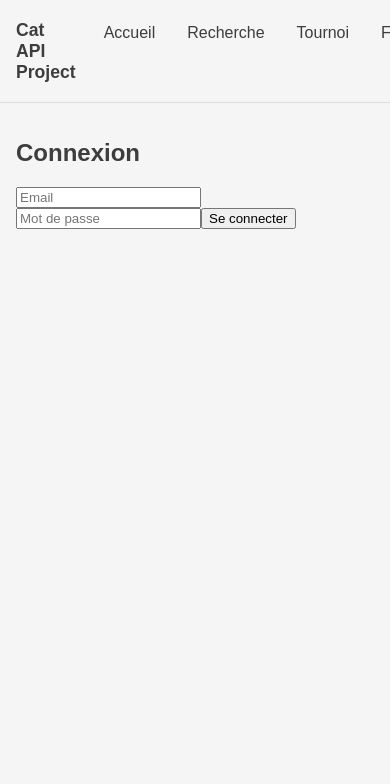
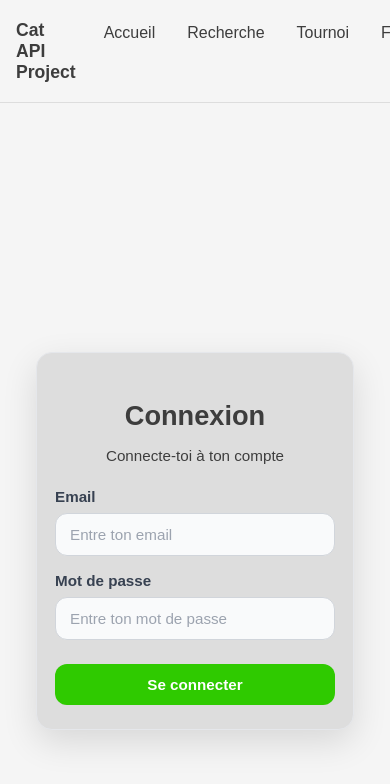
Before and after one commit to AmauSup/CatApiProject, a React (Vite) app in the folder client/: page /login in a window 390 px wide. Shown: the top 784 px of the page. Built offline with nearby package versions, Linux system fonts and the light colour scheme; no server answers.

Commit message:
style formulaire

```diff
--- /dev/null
+++ b/client/src/components/AuthForm.css
@@ -0,0 +1,122 @@
+.auth-page {
+  min-height: 100vh;
+  display: flex;
+  justify-content: center;
+  align-items: center;
+  background: var(--background-color);
+  padding: 20px;
+}
+
+.auth-card {
+  width: 100%;
+  max-width: 420px;
+  background: var( --border-color);
+  padding: 32px 28px;
+  border-radius: 20px;
+  box-shadow: 0 12px 35px rgba(0, 0, 0, 0.12);
+  border: 1px solid #e5e7eb;
+}
+
+.auth-title {
+  font-size: 2rem;
+  font-weight: 700;
+  color: var(--text-color);
+  text-align: center;
+  margin-bottom: 8px;
+}
+
+.auth-subtitle {
+  text-align: center;
+  color: var(--text-color);
+  font-size: 0.95rem;
+  margin-bottom: 24px;
+}
+
+.auth-form {
+  display: flex;
+  flex-direction: column;
+  gap: 16px;
+}
+
+.auth-group {
+  display: flex;
+  flex-direction: column;
+  gap: 8px;
+}
+
+.auth-label {
+  font-size: 0.95rem;
+  font-weight: 600;
+  color: #374151;
+}
+
+.auth-input {
+  width: 100%;
+  padding: 14px 16px;
+  border: 1px solid #d1d5db;
+  border-radius: 12px;
+  font-size: 1rem;
+  outline: none;
+  background: #f9fafb;
+  transition: all 0.25s ease;
+  box-sizing: border-box;
+}
+
+.auth-input:focus {
+  border-color: #2563eb;
+  background: #ffffff;
+  box-shadow: 0 0 0 4px rgba(37, 99, 235, 0.15);
+}
+
+.auth-input::placeholder {
+  color: #9ca3af;
+}
+
+.auth-button {
+  margin-top: 8px;
+  padding: 14px 16px;
+  border: none;
+  border-radius: 12px;
+  background: var(--primary-color);
+  color: white;
+  font-size: 1rem;
+  font-weight: 700;
+  cursor: pointer;
+  transition: transform 0.2s ease, box-shadow 0.2s ease, opacity 0.2s ease;
+}
+
+.auth-button:hover {
+  transform: translateY(-1px);
+  box-shadow: 0 10px 20px rgba(37, 99, 235, 0.25);
+}
+
+.auth-button:active {
+  transform: translateY(0);
+}
+
+.auth-error {
+  background: #fee2e2;
+  color: #b91c1c;
+  border: 1px solid #fecaca;
+  padding: 12px 14px;
+  border-radius: 10px;
+  font-size: 0.95rem;
+  margin-top: 4px;
+}
+
+@media (max-width: 480px) {
+  .auth-card {
+    padding: 24px 18px;
+    border-radius: 16px;
+  }
+
+  .auth-title {
+    font-size: 1.7rem;
+  }
+
+  .auth-input,
+  .auth-button {
+    font-size: 0.95rem;
+    padding: 12px 14px;
+  }
+}
--- a/client/src/components/LoginForm.jsx
+++ b/client/src/components/LoginForm.jsx
@@ -1,5 +1,44 @@
+// import { useContext, useState } from 'react';
+// import { AuthContext } from '../services/AuthContext';
+
+// export default function LoginForm() {
+//   const { login } = useContext(AuthContext);
+//   const [email, setEmail] = useState('');
+//   const [password, setPassword] = useState('');
+//   const [error, setError] = useState('');
+
+//   const handleSubmit = async (e) => {
+//     e.preventDefault();
+//     setError('');
+//     try {
+//       const res = await fetch('http://localhost:5000/api/auth/login', {
+//         method: 'POST',
+//         headers: { 'Content-Type': 'application/json' },
+//         body: JSON.stringify({ email, password })
+//       });
+//       const data = await res.json();
+//       if (!res.ok) throw new Error(data.message || 'Erreur');
+//       login(data.user, data.token);
+//     } catch (err) {
+//       setError(err.message);
+//     }
+//   };
+
+//   return (
+//     <form onSubmit={handleSubmit}>
+//       <h2>Connexion</h2>
+//       <input type="email" value={email} onChange={e => setEmail(e.target.value)} placeholder="Email" required />
+//       <input type="password" value={password} onChange={e => setPassword(e.target.value)} placeholder="Mot de passe" required />
+//       <button type="submit">Se connecter</button>
+//       {error && <div style={{color:'red'}}>{error}</div>}
+//     </form>
+//   );
+// }
+
+
 import { useContext, useState } from 'react';
 import { AuthContext } from '../services/AuthContext';
+import './AuthForm.css';
 
 export default function LoginForm() {
   const { login } = useContext(AuthContext);
@@ -10,14 +49,17 @@ export default function LoginForm() {
   const handleSubmit = async (e) => {
     e.preventDefault();
     setError('');
+
     try {
       const res = await fetch('http://localhost:5000/api/auth/login', {
         method: 'POST',
         headers: { 'Content-Type': 'application/json' },
-        body: JSON.stringify({ email, password })
+        body: JSON.stringify({ email, password }),
       });
+
       const data = await res.json();
-      if (!res.ok) throw new Error(data.message || 'Erreur');
+      if (!res.ok) throw new Error(data.message || 'Erreur de connexion');
+
       login(data.user, data.token);
     } catch (err) {
       setError(err.message);
@@ -25,12 +67,43 @@ export default function LoginForm() {
   };
 
   return (
-    <form onSubmit={handleSubmit}>
-      <h2>Connexion</h2>
-      <input type="email" value={email} onChange={e => setEmail(e.target.value)} placeholder="Email" required />
-      <input type="password" value={password} onChange={e => setPassword(e.target.value)} placeholder="Mot de passe" required />
-      <button type="submit">Se connecter</button>
-      {error && <div style={{color:'red'}}>{error}</div>}
-    </form>
+    <div className="auth-page">
+      <div className="auth-card">
+        <h2 className="auth-title">Connexion</h2>
+        <p className="auth-subtitle">Connecte-toi à ton compte</p>
+
+        <form onSubmit={handleSubmit} className="auth-form">
+          <div className="auth-group">
+            <label className="auth-label">Email</label>
+            <input
+              className="auth-input"
+              type="email"
+              value={email}
+              onChange={(e) => setEmail(e.target.value)}
+              placeholder="Entre ton email"
+              required
+            />
+          </div>
+
+          <div className="auth-group">
+            <label className="auth-label">Mot de passe</label>
+            <input
+              className="auth-input"
+              type="password"
+              value={password}
+              onChange={(e) => setPassword(e.target.value)}
+              placeholder="Entre ton mot de passe"
+              required
+            />
+          </div>
+
+          <button type="submit" className="auth-button">
+            Se connecter
+          </button>
+
+          {error && <div className="auth-error">{error}</div>}
+        </form>
+      </div>
+    </div>
   );
 }
--- a/client/src/components/SignupForm.jsx
+++ b/client/src/components/SignupForm.jsx
@@ -1,5 +1,46 @@
+// import { useContext, useState } from 'react';
+// import { AuthContext } from '../services/AuthContext';
+
+// export default function SignupForm() {
+//   const { login } = useContext(AuthContext);
+//   const [username, setUsername] = useState('');
+//   const [email, setEmail] = useState('');
+//   const [password, setPassword] = useState('');
+//   const [error, setError] = useState('');
+
+//   const handleSubmit = async (e) => {
+//     e.preventDefault();
+//     setError('');
+//     try {
+//       const res = await fetch('http://localhost:5000/api/auth/signup', {
+//         method: 'POST',
+//         headers: { 'Content-Type': 'application/json' },
+//         body: JSON.stringify({ username, email, password })
+//       });
+//       const data = await res.json();
+//       if (!res.ok) throw new Error(data.message || 'Erreur');
+//       login(data.user, data.token);
+//     } catch (err) {
+//       setError(err.message);
+//     }
+//   };
+
+//   return (
+//     <form onSubmit={handleSubmit}>
+//       <h2>Créer un compte</h2>
+//       <input type="text" value={username} onChange={e => setUsername(e.target.value)} placeholder="Nom d'utilisateur" required />
+//       <input type="email" value={email} onChange={e => setEmail(e.target.value)} placeholder="Email" required />
+//       <input type="password" value={password} onChange={e => setPassword(e.target.value)} placeholder="Mot de passe" required />
+//       <button type="submit">S'inscrire</button>
+//       {error && <div style={{color:'red'}}>{error}</div>}
+//     </form>
+//   );
+// }
+
+
 import { useContext, useState } from 'react';
 import { AuthContext } from '../services/AuthContext';
+import './AuthForm.css';
 
 export default function SignupForm() {
   const { login } = useContext(AuthContext);
@@ -11,14 +52,17 @@ export default function SignupForm() {
   const handleSubmit = async (e) => {
     e.preventDefault();
     setError('');
+
     try {
       const res = await fetch('http://localhost:5000/api/auth/signup', {
         method: 'POST',
         headers: { 'Content-Type': 'application/json' },
-        body: JSON.stringify({ username, email, password })
+        body: JSON.stringify({ username, email, password }),
       });
+
       const data = await res.json();
-      if (!res.ok) throw new Error(data.message || 'Erreur');
+      if (!res.ok) throw new Error(data.message || "Erreur d'inscription");
+
       login(data.user, data.token);
     } catch (err) {
       setError(err.message);
@@ -26,13 +70,55 @@ export default function SignupForm() {
   };
 
   return (
-    <form onSubmit={handleSubmit}>
-      <h2>Créer un compte</h2>
-      <input type="text" value={username} onChange={e => setUsername(e.target.value)} placeholder="Nom d'utilisateur" required />
-      <input type="email" value={email} onChange={e => setEmail(e.target.value)} placeholder="Email" required />
-      <input type="password" value={password} onChange={e => setPassword(e.target.value)} placeholder="Mot de passe" required />
-      <button type="submit">S'inscrire</button>
-      {error && <div style={{color:'red'}}>{error}</div>}
-    </form>
+    <div className="auth-page">
+      <div className="auth-card">
+        <h2 className="auth-title">Créer un compte</h2>
+        <p className="auth-subtitle">Inscris-toi pour commencer</p>
+
+        <form onSubmit={handleSubmit} className="auth-form">
+          <div className="auth-group">
+            <label className="auth-label">Nom d'utilisateur</label>
+            <input
+              className="auth-input"
+              type="text"
+              value={username}
+              onChange={(e) => setUsername(e.target.value)}
+              placeholder="Entre ton nom d'utilisateur"
+              required
+            />
+          </div>
+
+          <div className="auth-group">
+            <label className="auth-label">Email</label>
+            <input
+              className="auth-input"
+              type="email"
+              value={email}
+              onChange={(e) => setEmail(e.target.value)}
+              placeholder="Entre ton email"
+              required
+            />
+          </div>
+
+          <div className="auth-group">
+            <label className="auth-label">Mot de passe</label>
+            <input
+              className="auth-input"
+              type="password"
+              value={password}
+              onChange={(e) => setPassword(e.target.value)}
+              placeholder="Crée un mot de passe"
+              required
+            />
+          </div>
+
+          <button type="submit" className="auth-button">
+            S'inscrire
+          </button>
+
+          {error && <div className="auth-error">{error}</div>}
+        </form>
+      </div>
+    </div>
   );
 }
```
